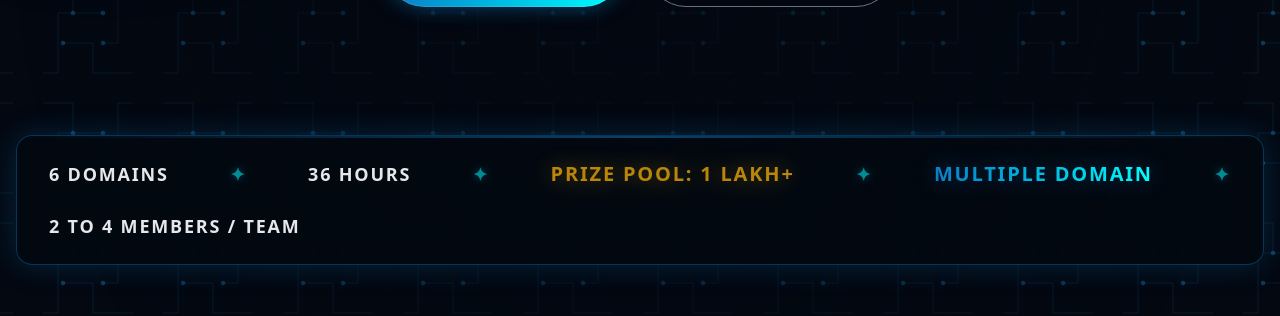
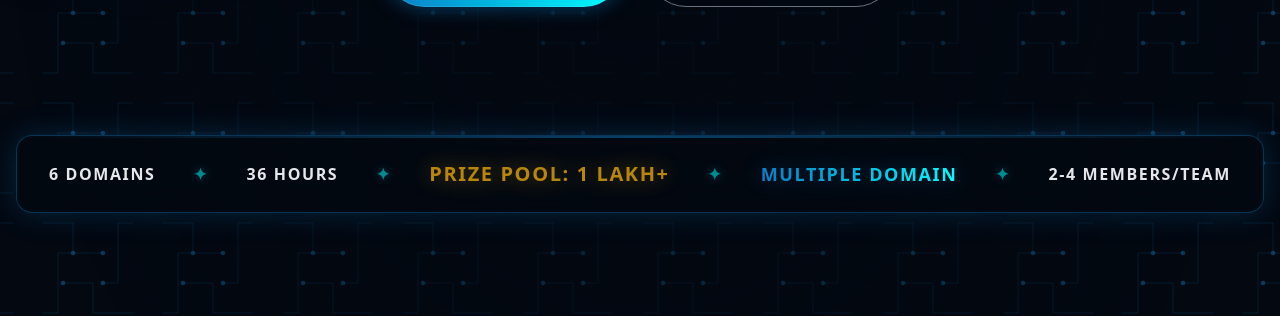
Before and after one commit to Sharanx77/neo-nexus-36.1, a Next.js app: page / in a window 1280 px wide. Shown: the part 900-1216 px from the top of the page. Built offline with nearby package versions, Linux system fonts and the light colour scheme.

Commit message:
Update Stats.tsx

```diff
--- a/components/Stats.tsx
+++ b/components/Stats.tsx
@@ -1,25 +1,37 @@
 export default function Stats() {
   return (
-    <div className="max-w-7xl mx-auto px-4 mb-24 relative z-10">
-      <div className="bg-[#030811]/75 backdrop-blur-lg py-6 px-8 rounded-2xl border border-electric/40 shadow-[0_0_30px_rgba(14,124,196,0.25)] flex flex-wrap justify-center sm:justify-between items-center text-center gap-6 text-gray-200 font-bold text-base md:text-lg tracking-widest uppercase relative overflow-hidden">
+    <div className="max-w-7xl mx-auto px-4 mb-16 md:mb-24 relative z-10">
+      <div className="bg-[#030811]/75 backdrop-blur-lg py-6 px-4 md:px-6 lg:px-8 rounded-2xl border border-electric/40 shadow-[0_0_30px_rgba(14,124,196,0.25)] relative overflow-hidden">
 
         {/* Subtle top edge glow line */}
         <div className="absolute top-0 left-0 w-full h-[2px] bg-gradient-to-r from-transparent via-electric to-transparent opacity-50"></div>
 
-        <span>6 Domains</span>
-        <span className="hidden sm:inline text-cyan/50 drop-shadow-[0_0_5px_rgba(6,182,212,0.8)]">✦</span>
+        <div className="flex flex-wrap lg:flex-nowrap justify-center lg:justify-between items-center gap-y-5 gap-x-6 lg:gap-x-0 w-full text-center text-gray-200 font-bold text-xs sm:text-sm lg:text-base tracking-widest uppercase">
 
-        <span>36 Hours</span>
-        <span className="hidden sm:inline text-cyan/50 drop-shadow-[0_0_5px_rgba(6,182,212,0.8)]">✦</span>
+          <span className="whitespace-nowrap">6 Domains</span>
 
-        {/* UPDATED: Added "Prize Pool:" text */}
-        <span className="text-gold font-black text-xl drop-shadow-[0_0_10px_rgba(234,179,8,0.4)]">Prize Pool: 1 Lakh+</span>
-        <span className="hidden sm:inline text-cyan/50 drop-shadow-[0_0_5px_rgba(6,182,212,0.8)]">✦</span>
+          <span className="hidden lg:inline text-cyan/50 drop-shadow-[0_0_5px_rgba(6,182,212,0.8)]">✦</span>
 
-        <span className="text-transparent bg-clip-text bg-gradient-to-r from-electric to-cyan font-black text-xl drop-shadow-[0_0_10px_rgba(14,124,196,0.4)]">Multiple Domain</span>
-        <span className="hidden sm:inline text-cyan/50 drop-shadow-[0_0_5px_rgba(6,182,212,0.8)]">✦</span>
+          <span className="whitespace-nowrap">36 Hours</span>
 
-        <span>2 to 4 Members / Team</span>
+          <span className="hidden lg:inline text-cyan/50 drop-shadow-[0_0_5px_rgba(6,182,212,0.8)]">✦</span>
+
+          {/* Centered on top for mobile, middle for laptop */}
+          <span className="whitespace-nowrap w-full lg:w-auto order-first lg:order-none mb-2 lg:mb-0 text-gold font-black text-lg md:text-xl drop-shadow-[0_0_10px_rgba(234,179,8,0.4)]">
+            Prize Pool: 1 Lakh+
+          </span>
+
+          <span className="hidden lg:inline text-cyan/50 drop-shadow-[0_0_5px_rgba(6,182,212,0.8)]">✦</span>
+
+          <span className="whitespace-nowrap text-transparent bg-clip-text bg-gradient-to-r from-electric to-cyan font-black text-sm md:text-lg drop-shadow-[0_0_10px_rgba(14,124,196,0.4)]">
+            Multiple Domain
+          </span>
+
+          <span className="hidden lg:inline text-cyan/50 drop-shadow-[0_0_5px_rgba(6,182,212,0.8)]">✦</span>
+
+          <span className="whitespace-nowrap">2-4 Members/Team</span>
+
+        </div>
       </div>
     </div>
   );
```
